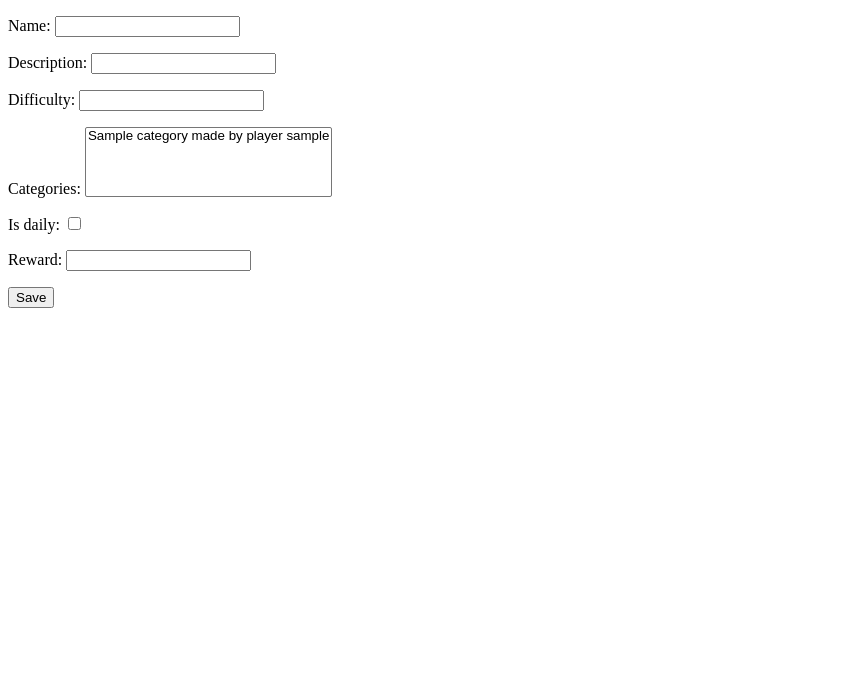
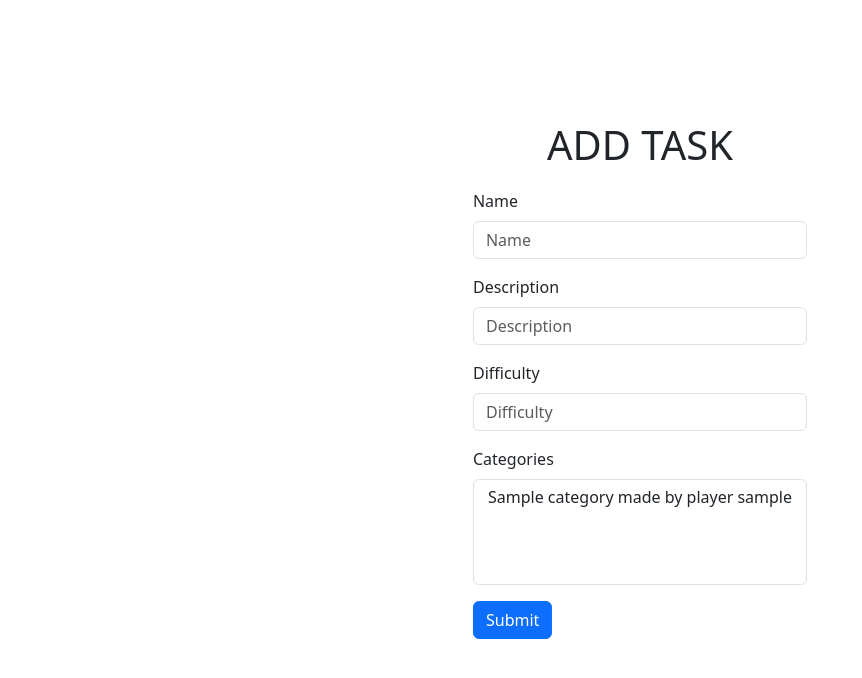
Before and after one commit to algindanil/Django-Task-Manager, a Django app: page /add_task in a window 1280 px wide. Shown: the top 678 px of the page, without its empty margins (0-862 px from the left). Run offline with Django 4.2, Linux system fonts and the light colour scheme; tables that the repository leaves empty hold one stand-in row (Sample ...); some libraries are stand-ins or nearby versions.

Commit message:
Fixed Model Forms, Slug Generation & Better URLs

```diff
--- a/task_manager/main_page/forms.py
+++ b/task_manager/main_page/forms.py
@@ -11,4 +11,4 @@ class HabitForm(ModelForm):
 class TaskForm(ModelForm):
     class Meta:
         model = Task
-        fields = [ 'name', 'description', 'difficulty', 'categories', 'is_daily', 'reward' ]
+        fields = [ 'name', 'description', 'difficulty', 'categories' ]
--- a/task_manager/main_page/templates/main_page/add_task.html
+++ b/task_manager/main_page/templates/main_page/add_task.html
@@ -1,17 +1,20 @@
-<!DOCTYPE html>
-<html lang="en">
-<head>
-    <meta charset="UTF-8">
-    <meta http-equiv="X-UA-Compatible" content="IE=edge">
-    <meta name="viewport" content="width=device-width, initial-scale=1.0">
-    <title>Add Task</title>
-</head>
-<body>
-    <form method="post">
-        {% csrf_token %}
-        {{form.as_p}}
-        {{form.errors}}
-        <button type="submit">Save</button>
-    </form>
-</body>
-</html>
+{% extends 'forms_base.html' %}
+{% load static %}
+{% load django_bootstrap5 %}
+{% block title %}
+<title>Add Task</title>
+{% endblock %}
+
+{% block content %}
+
+<div class="container-m align-items-center" style="position: absolute; top: calc(50% - 20px); left: 50%; transform: translate(-50%, -50%);">
+<h1 style="margin-bottom: 20px; text-align: center;">ADD {{ task_type }}</h1>
+
+  <form action="" method="post" class="form">
+    {% csrf_token %}
+    {% bootstrap_form form %}
+    <button type="submit" class="btn btn-primary">Submit</button>
+  </form>
+</div>
+
+{% endblock %}
--- a/task_manager/main_page/templates/main_page/tasks.html
+++ b/task_manager/main_page/templates/main_page/tasks.html
@@ -51,7 +51,11 @@
 
 <div class="container-text-left" style="margin-left: 12px; margin-right: 12px; margin-top: 10px;">
   <div class="row">
-  <a href="{% url 'main_page:add_task' %}" class="btn btn-light btn-lg btn-hover">Add {{ add_literal }}</a>
+  {% if not is_daily %}
+  <a href="{% url 'main_page:add_task' %}" class="btn btn-light btn-lg btn-hover">Add Task</a>
+  {% else %}
+  <a href="{% url 'main_page:add_daily' %}" class="btn btn-light btn-lg btn-hover">Add Daily</a>
+  {% endif %}
   </div>
   {% for t in tasks %}
   <div class="row" style="margin-top: 10px;">
--- a/task_manager/main_page/urls.py
+++ b/task_manager/main_page/urls.py
@@ -19,7 +19,8 @@ urlpatterns = [
     path('task/<slug:task_slug>', ShowTask.as_view(), name='task'),
     path('habit/<slug:habit_slug>', ShowHabit.as_view(), name='habit'),
     path('add_task', add_task, name='add_task'),
-    path('add_habit', AddHabit.as_view(), name='add_habit'),
+    path('add_daily', add_task, kwargs={'is_daily': True}, name='add_daily'),
+    path('add_habit', add_habit, name='add_habit'),
 ]
 
 if settings.DEBUG:
--- a/task_manager/main_page/views.py
+++ b/task_manager/main_page/views.py
@@ -4,6 +4,7 @@ from django.contrib.auth import logout
 from django.urls import reverse
 from django.contrib.auth.decorators import login_required
 from django.views.generic import DetailView, UpdateView, CreateView
+from django.utils.text import slugify
 
 from .forms import *
 
@@ -11,10 +12,7 @@ from .forms import *
 def index(request, is_daily=False):
     user = request.user
     tasks = Task.objects.filter(player=user, is_daily=is_daily)
-    add_literal = 'Task'
-    if is_daily:
-        add_literal = 'Daily'
-    return render(request, 'main_page/tasks.html', { 'user': user, 'tasks': tasks, 'is_daily': is_daily, 'add_literal': add_literal })
+    return render(request, 'main_page/tasks.html', { 'user': user, 'tasks': tasks, 'is_daily': is_daily })
 
 def habits_view(request):
     user = request.user
@@ -78,27 +76,62 @@ class AddTask(CreateView):
     template_name = 'main_page/add_task.html'
     success_url = 'main_page:tasks'
 
-def add_task(request):
+def add_task(request, is_daily=False):
+    task_type = 'DAILY' if is_daily else 'TASK'
     if request.method == 'POST':
         form = TaskForm(request.POST)
         success_url = reverse('main_page:tasks')
         if form.is_valid():
             task = form.save(commit=False)
             task.player = request.user
-            task.slug = task.name
-            if task.is_daily:
+            task.reward = 5.0 * task.difficulty
+            task.is_daily = is_daily
+            test_slug = slugify(task.name)
+            i = 1
+            while True:
+                try:
+                    Task.objects.get(slug=test_slug)
+                    test_slug = f"{slugify(task.name)}-{i}"
+                    i += 1
+                except Task.DoesNotExist:
+                    task.slug = test_slug
+                    break
+            if is_daily:
                 success_url = reverse('main_page:dailies')
             task.save()
             return redirect(success_url)
     else:
         form = TaskForm()
-    return render(request, 'main_page/add_task.html', {'form': form})
+    return render(request, 'main_page/add_task.html', {'form': form, 'task_type': task_type, })
+
+def add_habit(request):
+    if request.method == 'POST':
+        form = HabitForm(request.POST)
+        success_url = reverse('main_page:habits')
+        if form.is_valid():
+            habit = form.save(commit=False)
+            habit.player = request.user
+            test_slug = slugify(habit.name)
+            i = 1
+            while True:
+                try:
+                    Habit.objects.get(slug=test_slug)
+                    test_slug = f"{slugify(habit.name)}-{i}"
+                    i += 1
+                except Habit.DoesNotExist:
+                    habit.slug = test_slug
+                    break
+            habit.save()
+            return redirect(success_url)
+    else:
+        form = HabitForm()
+    return render(request, 'main_page/add_habit.html', {'form': form})
 
 
-class AddHabit(CreateView):
-    form_class = HabitForm
-    template_name = 'main_page/add_habit.html'
-    success_url = 'main_page:habits'
+# class AddHabit(CreateView):
+#     form_class = HabitForm
+#     template_name = 'main_page/add_habit.html'
+#     success_url = 'main_page:habits'
 
 # class ShowHabit(DetailView):
 #     model = Habit
--- a/task_manager/registration/models.py
+++ b/task_manager/registration/models.py
@@ -59,7 +59,7 @@ class Task(models.Model):
     difficulty = models.SmallIntegerField(validators=[MinValueValidator(1), MaxValueValidator(10)])
     due_date = models.DateTimeField(null=True, blank=True, validators=[validate_due_date])
     categories = models.ManyToManyField('Category')
-    reward = models.FloatField(validators=[MinValueValidator(0.0)])
+    reward = models.FloatField(validators=[MinValueValidator(0.0)], default = 1.0)
     create_date = models.DateTimeField(auto_now_add=True)
     is_daily = models.BooleanField(default=False)
     is_active = models.BooleanField(default=True)
```
Also changed, not shown: task_manager/main_page/templates/main_page/add_habit.html (+20 -17 lines), task_manager/registration/migrations/0019_alter_task_reward.py (added).
